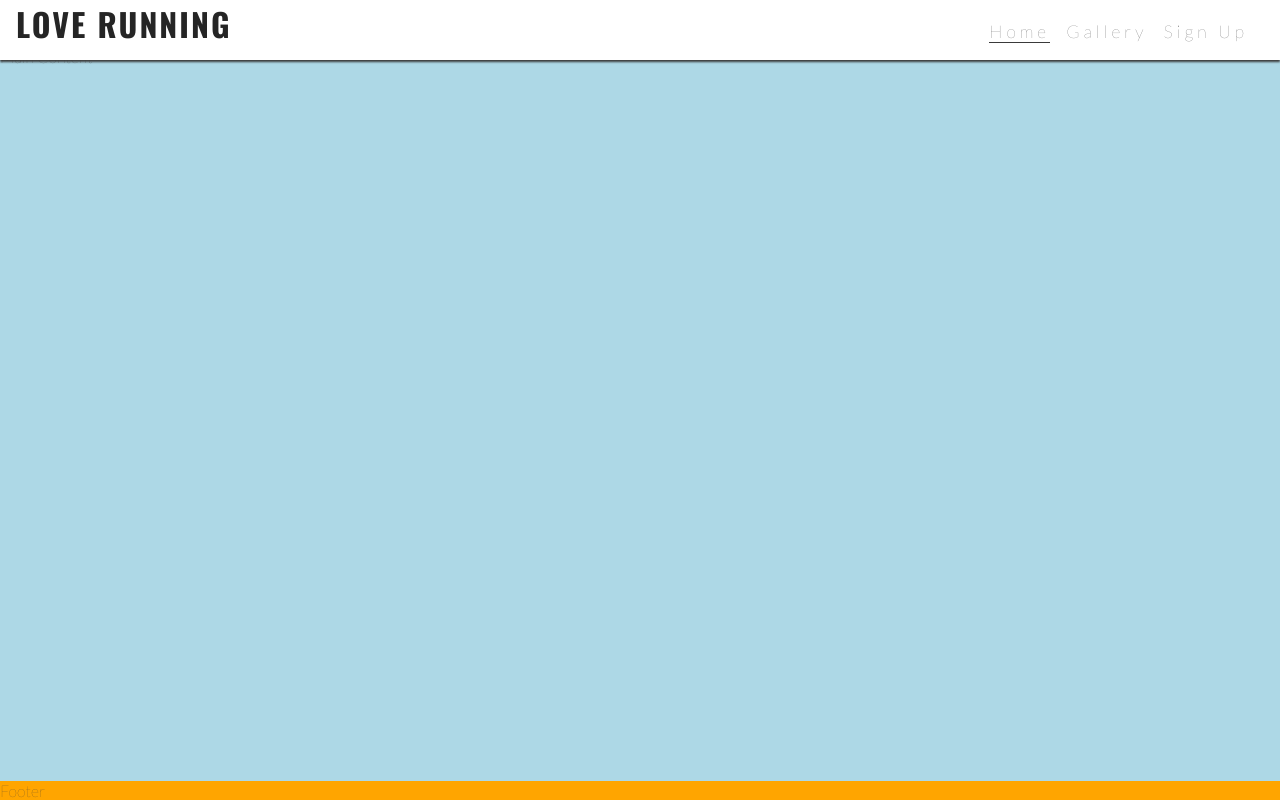
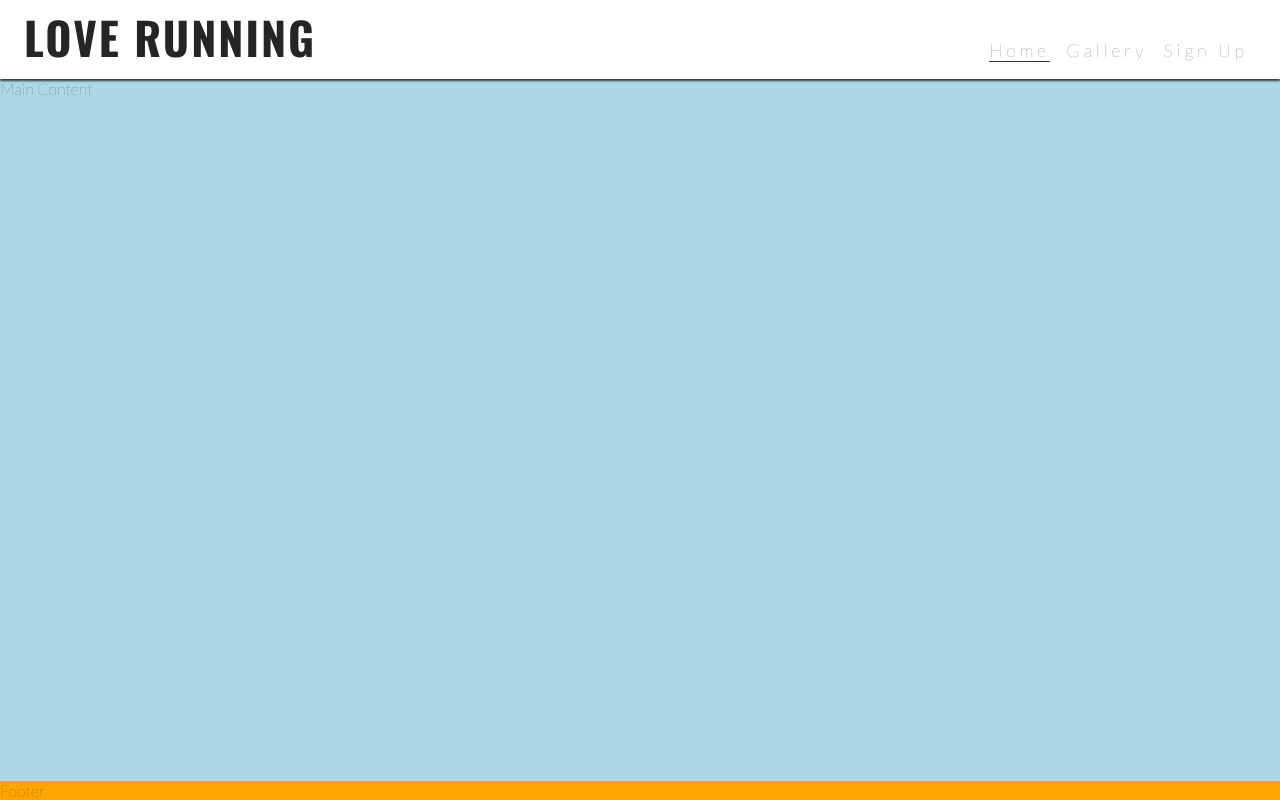
Before and after one commit to RhysYDev/loverunning, a plain HTML site: page index.html in a window 1280 px wide. Drawn offline with nearby package versions, Linux system fonts and the light colour scheme.

Commit message:
make logo larger, push main down to show under larger header

```diff
--- a/assets/css/style.css
+++ b/assets/css/style.css
@@ -122,4 +122,17 @@ footer {
         display: none;
     }
 
+    #logo {
+        font-size: 280%;
+        line-height: 74px;
+        margin: 0 0.5rem;
+
+    }
+
+    /* main content */
+    main {
+        /* push main content down to accommodate larger header */
+        margin-top: 79px;
+    }
+
 }
```
